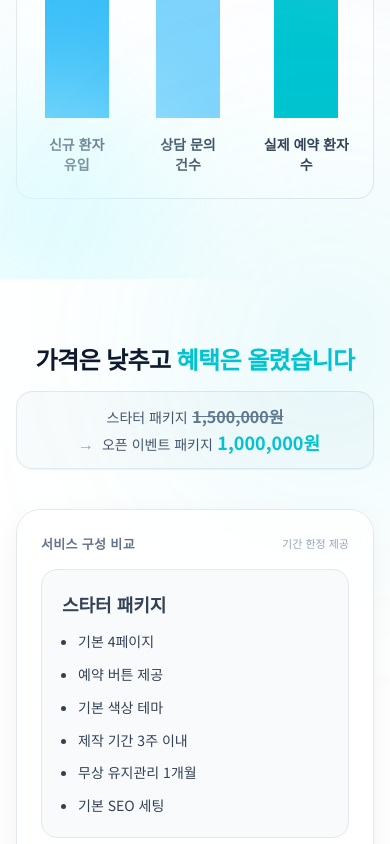
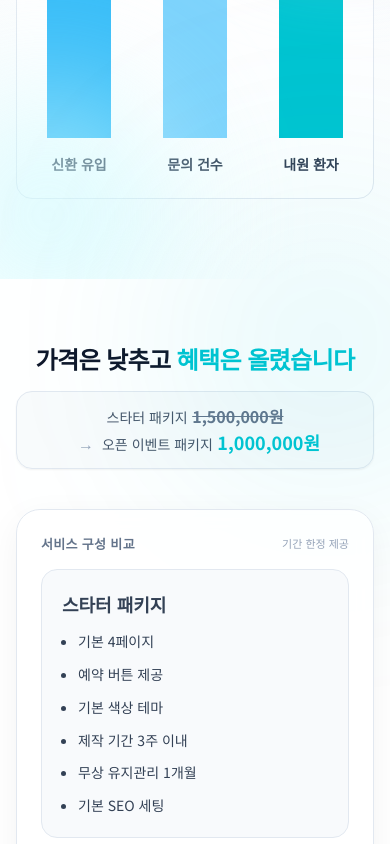
Before and after one commit to webmood-star/promotion-landing, a Next.js app: page / in a window 390 px wide. Shown: the part 5660-6504 px from the top of the page. Built offline with nearby package versions, Linux system fonts and the light colour scheme; no server answers.

Commit message:
feat: additional mobile optimizations

```diff
--- a/src/components/Process.tsx
+++ b/src/components/Process.tsx
@@ -88,7 +88,7 @@ export default function Process() {
     },
     {
       title: "디자인 시안",
-      desc: "3일 이내에 디자인 시안을 완성하고\n무제한 수정이 가능합니다.",
+      desc: "3일 이내에 디자인 시안을 제공하고\n무제한 수정이 가능합니다.",
     },
     {
       title: "개발 & 구축",
--- a/src/components/ValueColumns.tsx
+++ b/src/components/ValueColumns.tsx
@@ -9,9 +9,9 @@ type BarCustom = { index: number; to: number };
 const easeOut = cubicBezier(0.16, 1, 0.3, 1); // ✅ number[] 대신 cubicBezier 함수
 
 const METRICS: Metric[] = [
-  { label: "신규 환자 유입", to: 0.82, color: "bg-sky-400" },
-  { label: "상담 문의 건수", to: 0.68, color: "bg-sky-300" },
-  { label: "실제 예약 환자 수", to: 0.90, color: "bg-medi" },
+  { label: "신환 유입", to: 0.82, color: "bg-sky-400" },
+  { label: "문의 건수", to: 0.68, color: "bg-sky-300" },
+  { label: "내원 환자", to: 0.90, color: "bg-medi" },
 ];
 
 // ✅ Variants 타입 + custom 파라미터 명시
```
